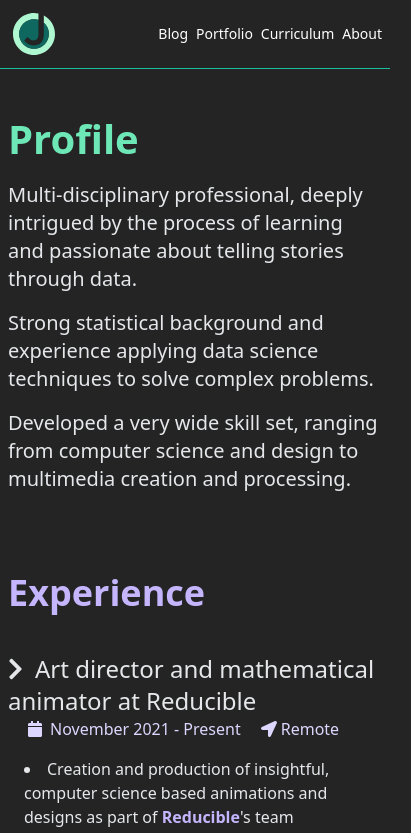
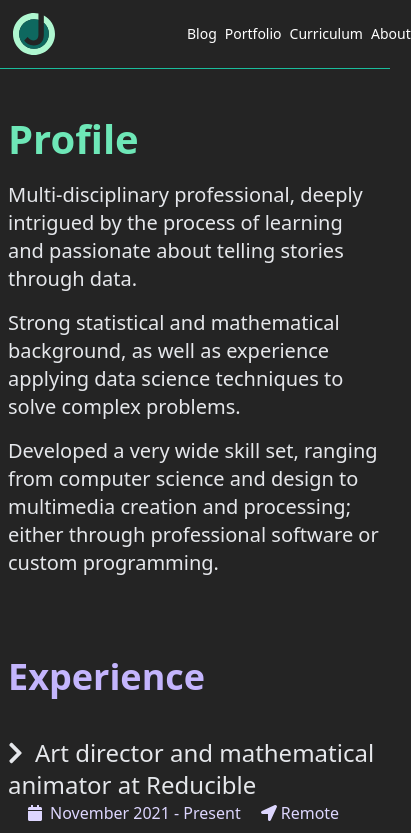
Before and after one commit to jesi-rgb/old.jesirgb.com, a Next.js app: page /curriculum in a window 390 px wide. Shown: the top 833 px of the page, 411 px wide, since content can reach past the window. Built offline with nearby package versions, Linux system fonts and the light colour scheme; no server answers; a web font is replaced by a local one.

Commit message:
minor changes

```diff
--- a/components/Footer.js
+++ b/components/Footer.js
@@ -61,7 +61,7 @@ export default function Footer() {
             </a>
           </Link>
 
-          <Link href="https://www.linkedin.com/in/jesús-enrique-cartas-rascón-8716131a5/">
+          <Link href="https://www.linkedin.com/in/jesi-rgb/">
             <a>
               <FontAwesomeIcon
                 icon={faLinkedin}
--- a/components/HeaderTW.js
+++ b/components/HeaderTW.js
@@ -23,7 +23,7 @@ export const HeaderTW = () => {
           </div>
 
           {/* navigators */}
-          <div className="flex md:flex-auto text-sm space-x-2 xl:space-x-4 mx-2 md:mx-0 font-medium md:justify-end md:text-lg md:w-1/3">
+          <div className="absolute right-0 flex md:flex-auto text-sm space-x-2 xl:space-x-4 mx-2 md:mx-0 font-medium md:justify-end md:text-lg w-1/2 md:w-1/3">
             <a
               href="/blog"
               className="text-white hover:text-accent-1-lighter transition-colors"
--- a/pages/curriculum.js
+++ b/pages/curriculum.js
@@ -32,12 +32,14 @@ export default function Curriculum() {
                 of learning and passionate about telling stories through data.
               </p>
               <p className="mb-4">
-                Strong statistical background and experience applying data
-                science techniques to solve complex problems.
+                Strong statistical and mathematical background, as well as
+                experience applying data science techniques to solve complex
+                problems.
               </p>
               <p className="mb-4">
                 Developed a very wide skill set, ranging from computer science
-                and design to multimedia creation and processing.
+                and design to multimedia creation and processing; either through
+                professional software or custom programming.
               </p>
             </div>
           </div>
```
